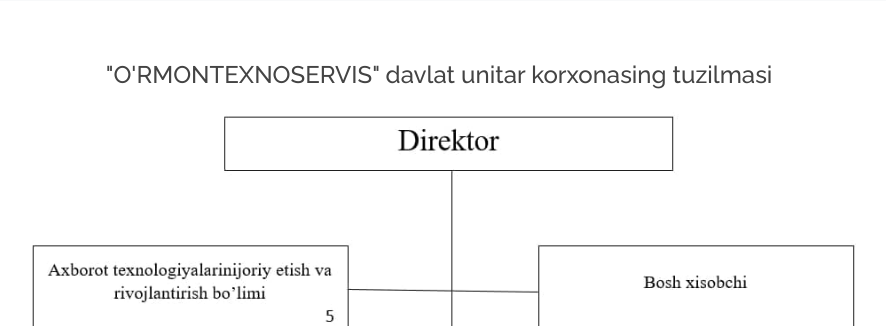
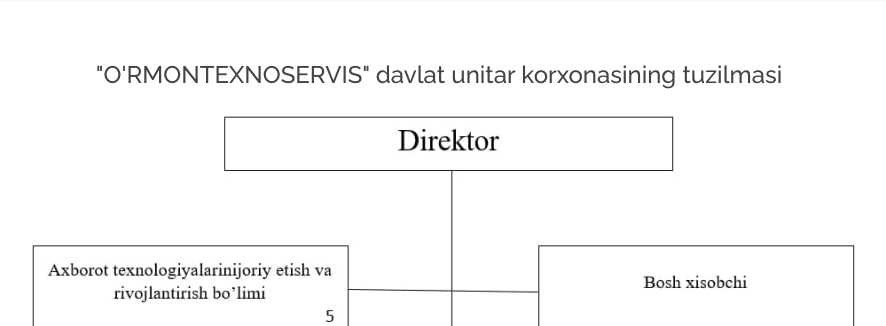
Before and after one commit to Sanjar1996/uts_docker, a Django app: page /tuzilma/ in a window 1280 px wide. Shown: the part 153-479 px from the top of the page, without its empty margins (201-1087 px from the left). Run offline with Django 3.2, Linux system fonts and the light colour scheme; some libraries are stand-ins or nearby versions.

Commit message:
Update tuzilma.html

```diff
--- a/src/templates/tuzilma.html
+++ b/src/templates/tuzilma.html
@@ -19,7 +19,7 @@
     <section id="services" class="services">
       <div class="container">
         <div class="row" >
-            <center><span><h4>"O'RMONTEXNOSERVIS" davlat unitar korxonasing tuzilmasi</h4></span></center>
+            <center><span><h4>"O'RMONTEXNOSERVIS" davlat unitar korxonasining tuzilmasi</h4></span></center>
             <span>
                 <center>
             <img src="{% static 'assets/img/tuzilma.jpg' %}" alt=""  style="align-items:center; height:650px; ">
```
